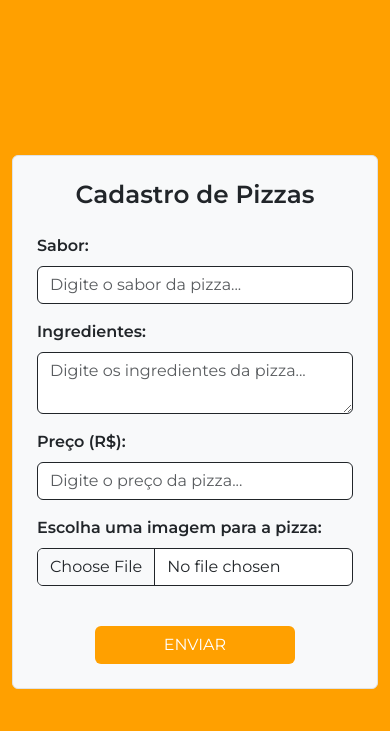
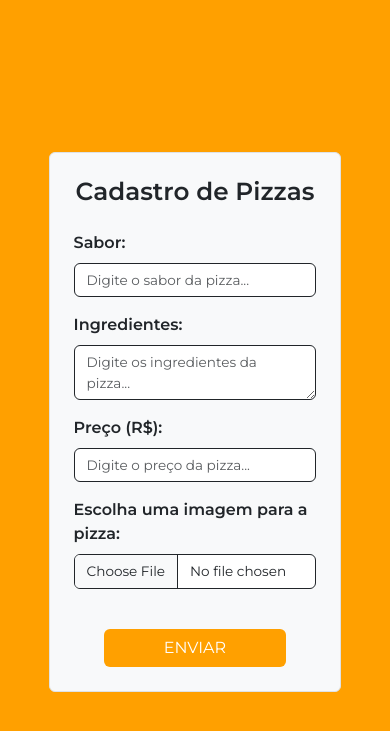
Before and after one commit to RodrigoMazucato/Pizzaria---Flask-com-Bootstrap, a Flask app: page / in a window 390 px wide. Shown: the top 731 px of the page. Run offline with Flask 3, Linux system fonts and the light colour scheme.

Commit message:
fix: melhorias na responsividade

```diff
--- a/static/style.css
+++ b/static/style.css
@@ -5,10 +5,11 @@ body {
 
 form {
   max-width: 550px;
+  font-size: 1rem;
 }
 
-form div {
-  font-size: 1rem;
+input {
+  border: 1px solid black;
 }
 
 #btn-enviar {
@@ -21,6 +22,12 @@ form div {
   background-color: rgba(255, 160, 0, 0.8);
 }
 
-input {
-  border: 1px solid black;
+@media (max-width: 576px) {
+  #form-pizza {
+    width: 80%;
+  }
+
+  .form-control {
+    font-size: 0.85rem;
+  }
 }
--- a/templates/formulario.html
+++ b/templates/formulario.html
@@ -22,10 +22,11 @@
       class="container d-flex justify-content-center align-items-center vh-100"
     >
       <form
-        class="border rounded bg-light fw-semibold p-4 px-sm-5 w-100 w-sm-75"
+        class="border rounded bg-light fw-semibold p-4 px-sm-5 w-sm-75"
         action="/cadastrar"
         method="POST"
         enctype="multipart/form-data"
+        id="form-pizza"
       >
         <h2 class="text-center mb-4 fw-semibold">Cadastro de Pizzas</h2>
         <div class="mb-3">
```
